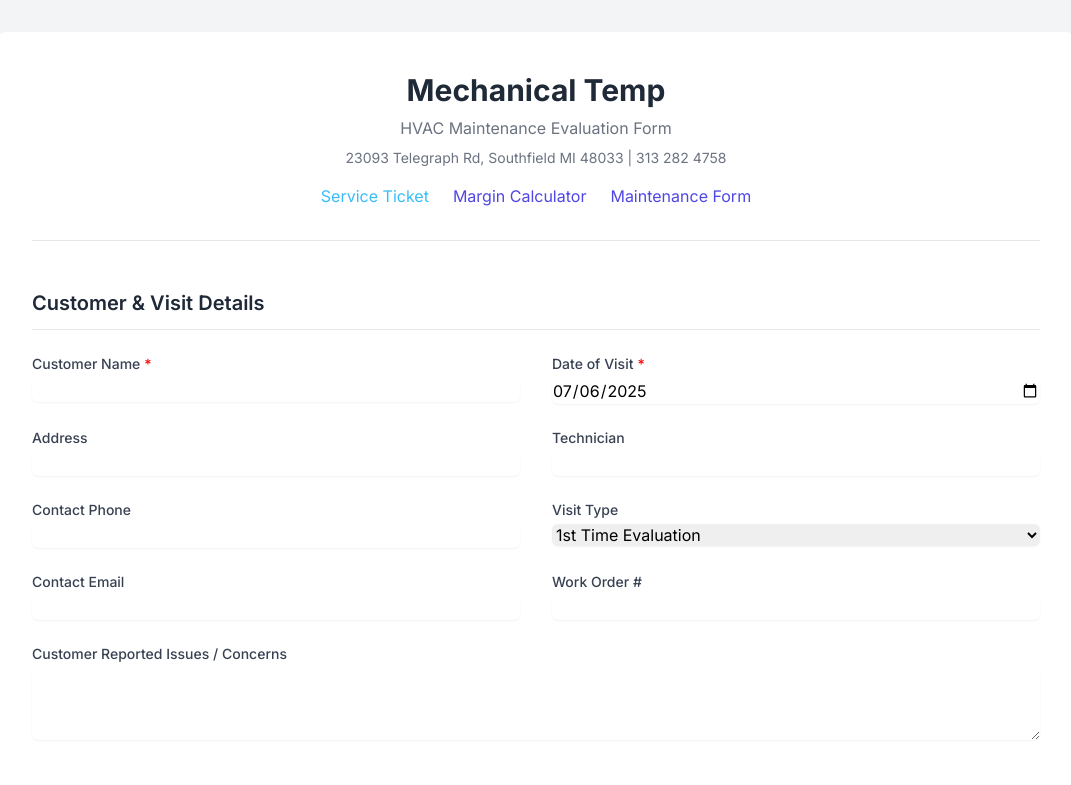
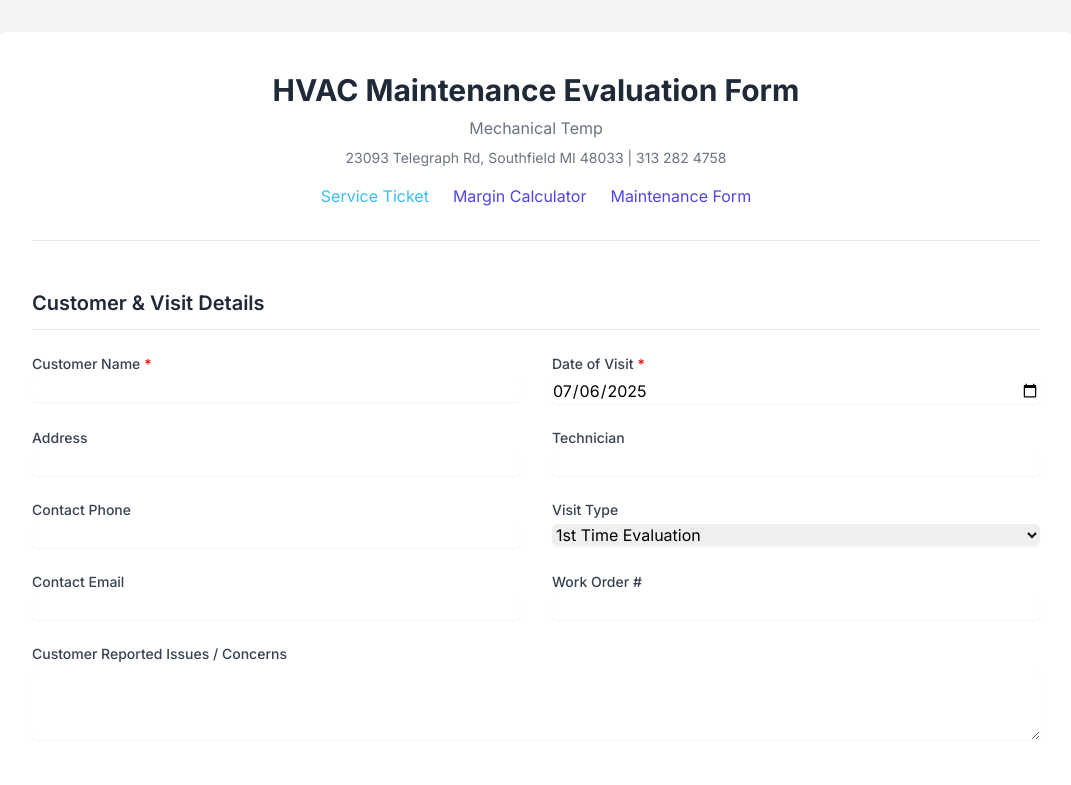
Before and after one commit to servicecoinrwb/HVAC_Service_Department, a plain HTML site: page Maintenance_form.html in a window 1280 px wide. Shown: the top 785 px of the page, without its empty margins (104-1175 px from the left). Drawn offline with nearby package versions, Linux system fonts and the light colour scheme.

Commit message:
Update Maintenance_form.html

```diff
--- a/Maintenance_form.html
+++ b/Maintenance_form.html
@@ -136,8 +136,8 @@
 
             <!-- UPDATED Header Section -->
             <header class="border-b pb-8 text-center">
-                <h1 class="text-3xl font-bold text-gray-800">Mechanical Temp</h1>
-                <p class="mt-2 text-gray-500">HVAC Maintenance Evaluation Form</p>
+                <h1 class="text-3xl font-bold text-gray-800">HVAC Maintenance Evaluation Form</h1>
+                <p class="mt-2 text-gray-500">Mechanical Temp</p>
                 <p class="mt-2 text-sm text-gray-500">23093 Telegraph Rd, Southfield MI 48033 | 313 282 4758</p>
                 <nav class="mt-4 flex justify-center gap-x-6">
                      <a href="service_ticket_app.html" class="text-sky-400 hover:text-sky-300">Service Ticket</a>
```
